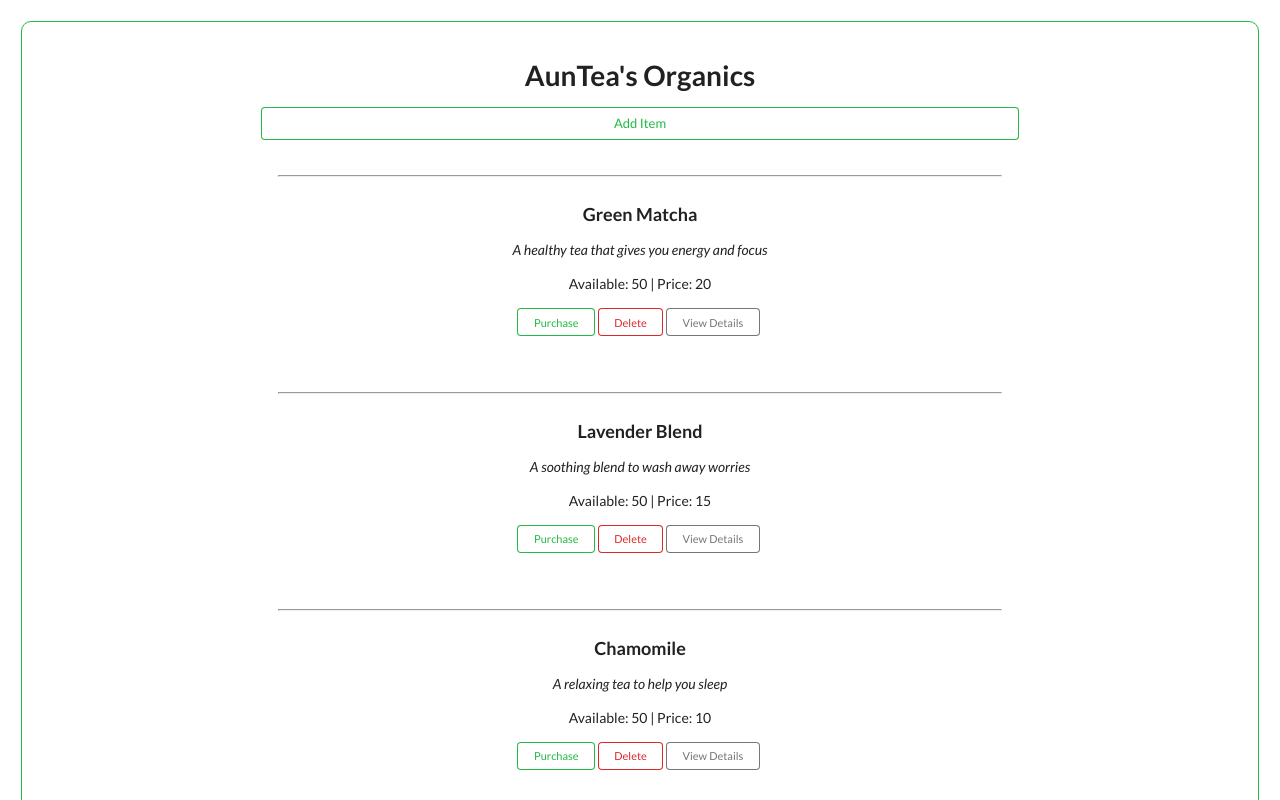
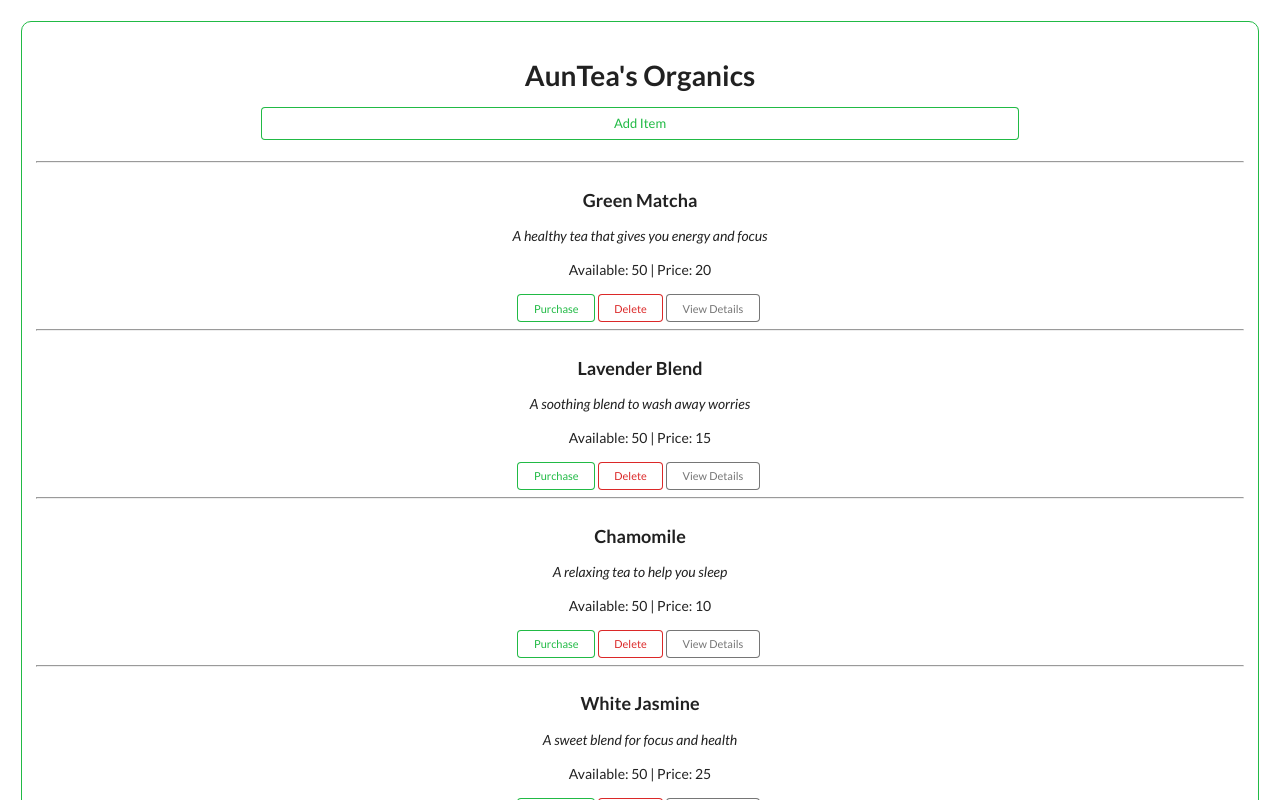
Before and after one commit to wrunion/epicodus-react-project, a React (Create React App) app: page / in a window 1280 px wide. Shown: the top 800 px of the page. Built offline with nearby package versions, Linux system fonts and the light colour scheme.

Commit message:
Rename ItemDisplayMode to Item

```diff
--- a/src/components/Item.js
+++ b/src/components/Item.js
@@ -1,16 +1,32 @@
-import React from 'react'
+import React from 'react';
+import PropTypes from 'prop-types';
 
-function Item(props) {
-  const { itemName, description, available, price, handleDetailClick, key } = props;
+const Item = (props) => {
+  function handleClick(args) {
+    props.handleClickCallback(args);
+  }
+
+  const { itemName, description, available, price, id } = props.item;
 
   return (
-    <div className="Item">
-        <h3>{itemName}</h3>
-        <p><em>{description}</em></p>
-        <p>Available: {available} | Price: {price}</p>
-        <button onClick={handleDetailClick} id={key}>Details</button>
+    <div className="Item" key={id}>
+    <hr />
+    <h3>{itemName}</h3>
+      <p><em>{description}</em></p>
+      <p>Available: {available} | Price: {price}</p>
+      <button id={id} onClick={() => handleClick({id: id, action: "purchase"})} className="ui mini green button basic">Purchase</button>
+      <button id={id} onClick={() => handleClick({id: id, action: "delete"})} className="ui mini red button basic">Delete</button>
+      <button onClick={() => handleClick({id: id, action: "details"})} className="ui mini grey button basic">View Details</button>
     </div>
   );
 }
 
+Item.propTypes = {
+  name: PropTypes.string,
+  description: PropTypes.string,
+  available: PropTypes.number,
+  price: PropTypes.number,
+  handleClickCallback: PropTypes.func,
+}
+
 export default Item;
--- a/src/components/ItemControl.js
+++ b/src/components/ItemControl.js
@@ -1,10 +1,9 @@
 import React, { Component } from 'react'
 import Form from './Form';
-import ItemDisplayMode from './ItemDisplayMode';
+import Item from './Item';
 import ItemDetailView from './ItemDetailView';
 import { connect } from 'react-redux';
 import initialItemList from '../itemlist.json';
-// import InventoryList from './InventoryList';
 
 class ItemControl extends Component {
   state = {
@@ -12,17 +11,13 @@ class ItemControl extends Component {
   }
 
   componentDidMount = () => {
-
-    //make action creator and loop to display initial daa
     initialItemList.itemList.forEach((item) => {
       const action = {
         type: 'ADD_ITEM',
         data: item
       }
       this.props.dispatch(action);
-      // this.displayForm();
-    })
-
+    });
   }
 
   displayForm = () => {
@@ -128,7 +123,7 @@ class ItemControl extends Component {
   renderItemList() {
     return (
     this.props.itemList.map(item =>
-      <ItemDisplayMode item={item}
+      <Item item={item}
         key={item.id}
         handleClickCallback={this.handleClickAll}
         />)
--- a/src/components/ItemDisplayMode.js
+++ /dev/null
@@ -1,32 +0,0 @@
-import React from 'react';
-import PropTypes from 'prop-types';
-
-const ItemDisplayMode = (props) => {
-  function handleClick(args) {
-    props.handleClickCallback(args);
-  }
-
-  const { itemName, description, available, price, id } = props.item;
-
-  return (
-    <div className="ItemDisplayMode" key={id}>
-    <hr />
-    <h3>{itemName}</h3>
-      <p><em>{description}</em></p>
-      <p>Available: {available} | Price: {price}</p>
-      <button id={id} onClick={() => handleClick({id: id, action: "purchase"})} className="ui mini green button basic">Purchase</button>
-      <button id={id} onClick={() => handleClick({id: id, action: "delete"})} className="ui mini red button basic">Delete</button>
-      <button onClick={() => handleClick({id: id, action: "details"})} className="ui mini grey button basic">View Details</button>
-    </div>
-  );
-}
-
-ItemDisplayMode.propTypes = {
-  name: PropTypes.string,
-  description: PropTypes.string,
-  available: PropTypes.number,
-  price: PropTypes.number,
-  handleClickCallback: PropTypes.func,
-}
-
-export default ItemDisplayMode;
```
